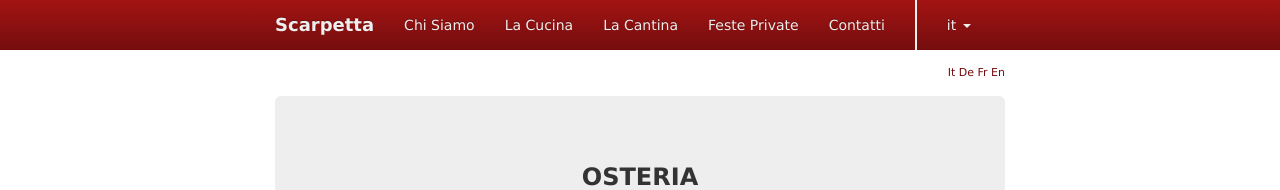
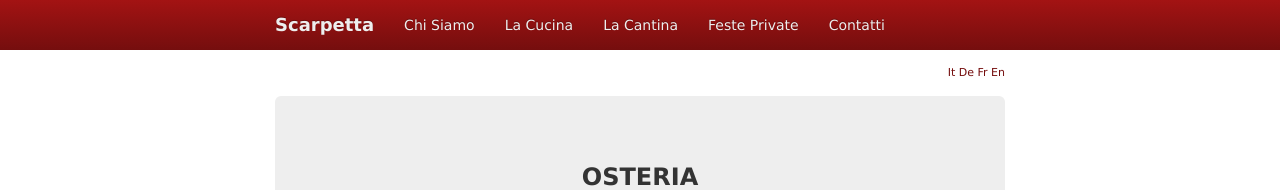
Before and after one commit to scarpetta-ch/scarpetta-ch.github.io, a Jekyll site: the page built from index.markdown, in a window 1280 px wide. Shown: the top 190 px of the page. Built offline with Jekyll 4.4.1, drawn with Linux system fonts in a browser that asks for light colours; nearby versions of some CDN libraries; Markdown is read by kramdown in place of the engine named in the settings.

Commit message:
Update navigation.html to remove dropdown language bar

```diff
--- a/_includes/navigation.html
+++ b/_includes/navigation.html
@@ -47,23 +47,11 @@
 			{% elsif page.lang == "fr" %}BLAH
 			{% endif %}
 			</a></li>
-
-			{% assign pagename = page.url | remove: '/index.html' | split: '/' | last %}
-
-			<li class="divider-vertical"></li>
-			<li class="dropdown">
-				<a href="#" class="dropdown-toggle js-activated" data-toggle="dropdown"> {{ page.lang }} <b class="caret"></b></a>
-				<ul class="dropdown-menu">
-				  <li><a tabindex="-1" href="/it/{{ pagename }}">Italiano</a></li>
-				  <li><a tabindex="-1" href="/de/{{ pagename }}">Deutsch</a></li>
-				  <li><a tabindex="-1" href="/fr/{{ pagename }}">Francais</a></li>
-				  <li><a tabindex="-1" href="/en/{{ pagename }}">English</a></li>
-				</ul>
-			</li>
 		</ul>
         </div><!--/.nav-collapse -->
 		</div>
     </div>
+	{% assign pagename = page.url | remove: '/index.html' | split: '/' | last %}
 	<div class = "container">
 		<p class="navbar-text navbar-right" style="font-size: 11px" align="right">
 		<a href="/it/{{ pagename }}" class="navbar-link">It</a>
```
